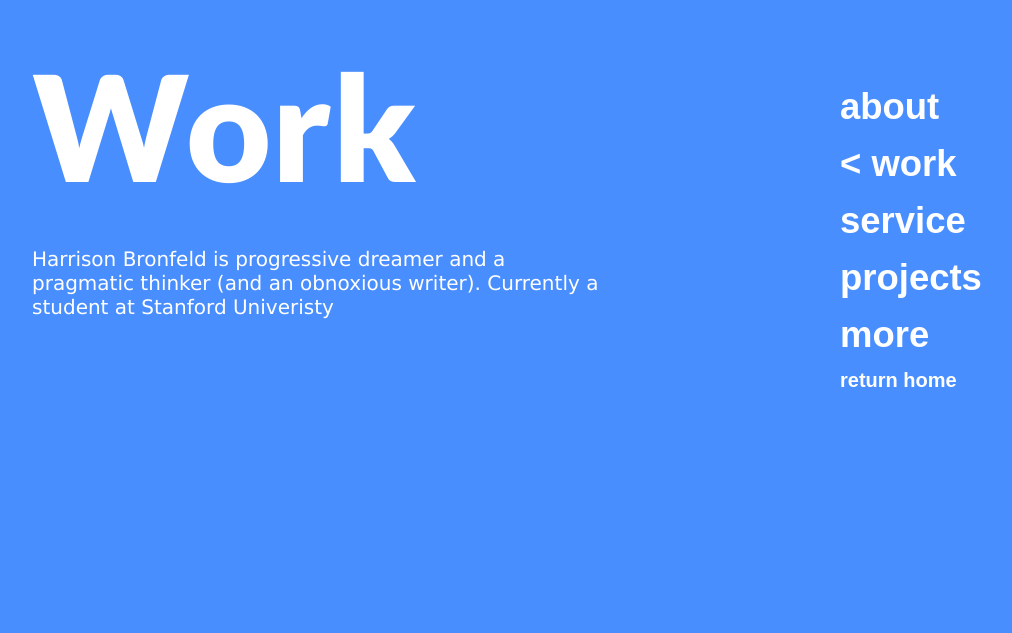
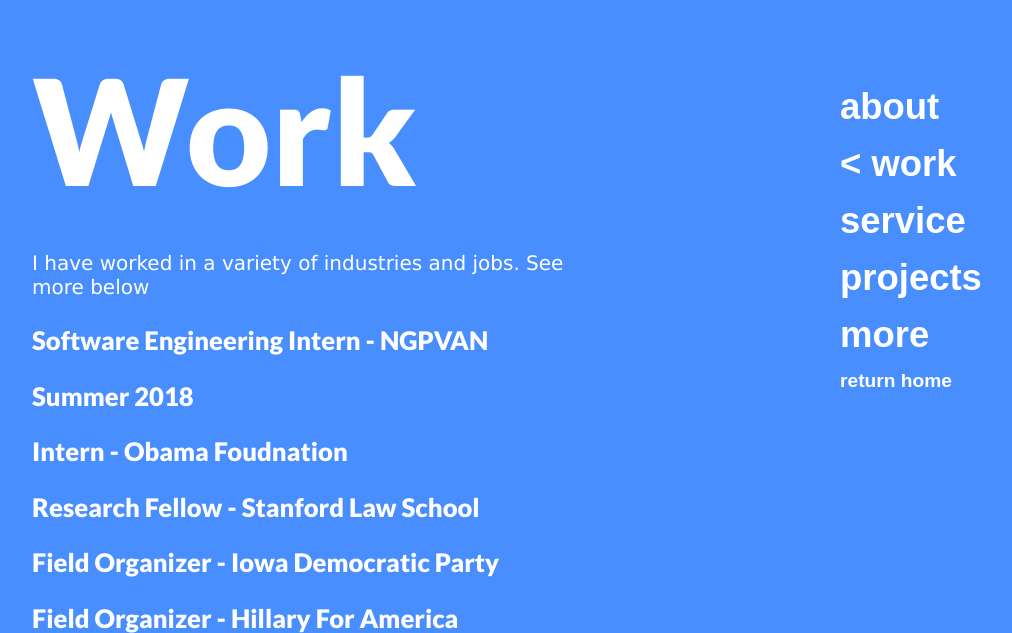
Before and after one commit to hashbron/resumewebsite, a plain HTML site: page work.html in a window 1280 px wide. Shown: the part 197-830 px from the top of the page, without its empty margins (96-1108 px from the left). Before the commit the page ends 800 px from the top, so only its background shows below. Drawn offline with Linux system fonts and the light colour scheme; a web font is replaced by a local one.

Commit message:
refactored work page

```diff
--- a/style.css
+++ b/style.css
@@ -87,6 +87,18 @@
  	line-height: 0;
 }
 
+h3{
+	text-align: left;
+ 	font-family: 'Lato', sans-serif;
+ 	font-size: 2vw;
+ 	font-weight: lighter;
+}
+
+h4{
+
+}
+
+
 ul {
 
   list-style-type: none;
@@ -110,14 +122,14 @@
  	text-decoration: none;
 }
 a.mainmenu:hover {
-	font-size: 5.5vmin;
+	font-size: 3.85vw;
 }
 a.mainmenu:active {
-	font-size: 5.5vmin;
+	font-size: 3.85vw;
 }
 
 a.return:link {
-	font-size: 2.5vmin;
+	font-size: 1.5vw;
 	color: white;
 	text-decoration: none;
 }
@@ -126,10 +138,10 @@
  	text-decoration: none;
 }
 a.return:hover {
-	font-size: 3.5vmin;
+	font-size: 2vw;
 }
 a.return:active {
-	font-size: 3.5vmin;
+	font-size: 2vw;
 }
 
 p {
--- a/work.html
+++ b/work.html
@@ -7,10 +7,6 @@
 <title>Harrison Bronfeld</title>
 </head>
 <body>
-
-<div class="body">
-	<h2>Work</h2>
-	<p>Harrison Bronfeld is progressive dreamer and a pragmatic thinker (and an obnoxious writer). Currently a student at Stanford Univeristy </p>
 
 	<div class="mainmenu">
 		<ul>
@@ -22,5 +18,26 @@
 		  	<li style="line-height: 3vh"><a class="return" href="index.html">return home</a></li>
 		</ul>
 	</div>
+
+	<div class="contentpane">
+
+		<div class="spacingblock"></div>
+
+		<h2>Work</h2>
+		<p>I have worked in a variety of industries and jobs. See more below</p>
+
+		<h3>Software Engineering Intern - NGPVAN</h3>
+		<h3>Summer 2018<h3>
+
+		<h3>Intern - Obama Foudnation</h3>
+
+		<h3>Research Fellow - Stanford Law School</h3>
+
+		<h3>Field Organizer - Iowa Democratic Party</h3>
+
+		<h3>Field Organizer - Hillary For America</h3>
+	</div>
+
+
 </body>
 </html>
```
Also changed, not shown: about.html (+0 -1 lines).
